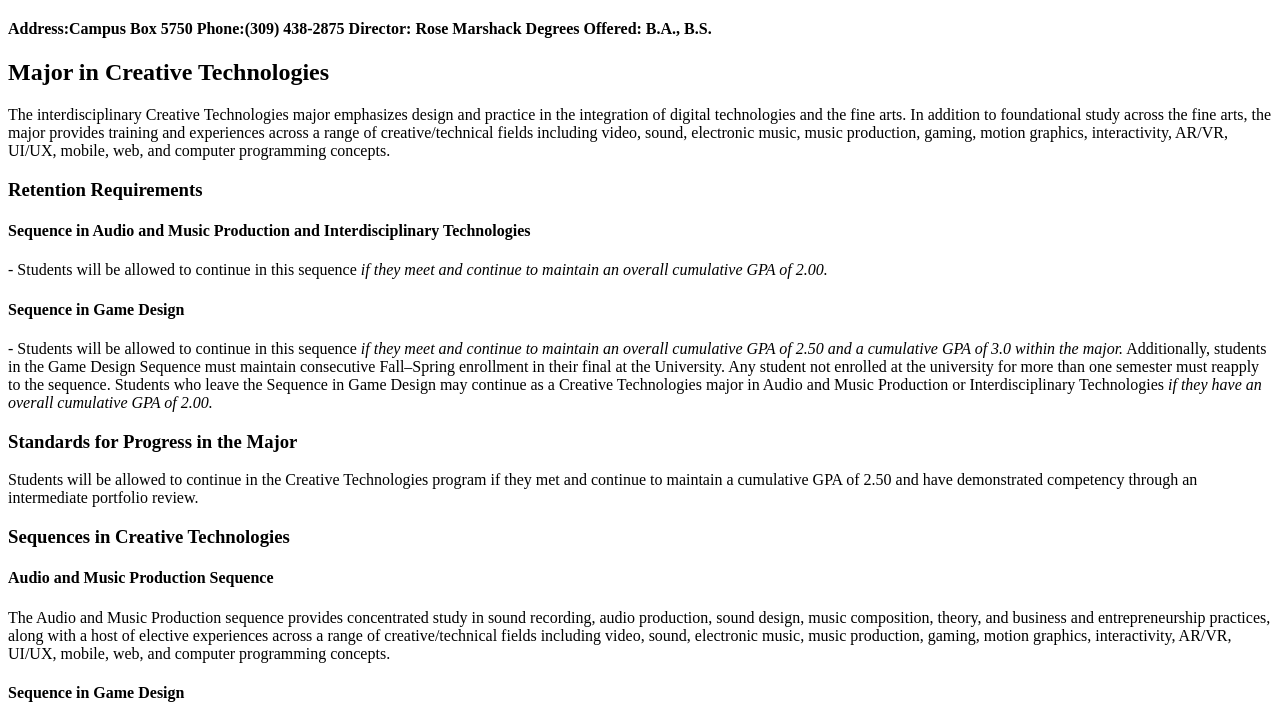
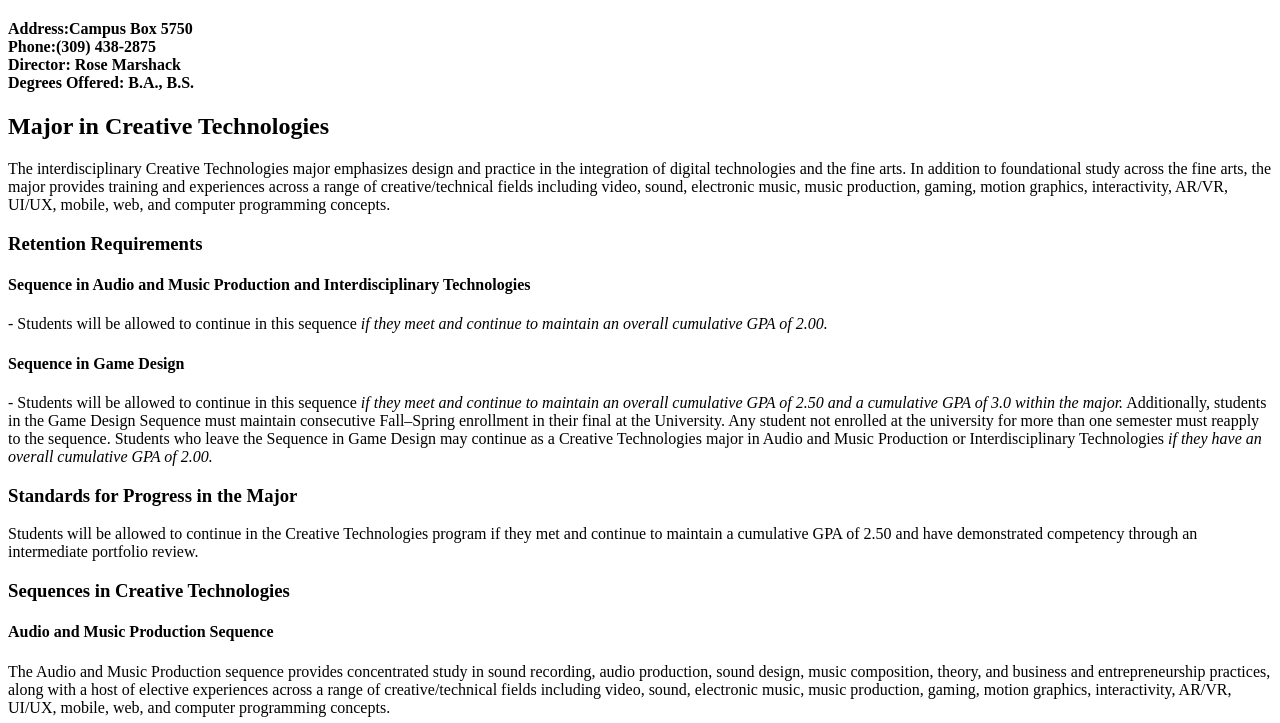
Before and after one commit to aclar18/CTK-301, a plain HTML site: page Reeeeal_Basic.html in a window 1280 px wide. Shown: the part 60-783 px from the top of the page. Drawn offline with Linux system fonts and the light colour scheme.

Commit message:
Add files via upload

```diff
--- a/Reeeeal_Basic.html
+++ b/Reeeeal_Basic.html
@@ -7,9 +7,9 @@
   <body>
     <h1><b>Creative Technologies Program</b></h1>
 
-<h4><b>Address:</b>Campus Box 5750
-    <b>Phone:</b>(309) 438-2875
-    <b>Director:</b> Rose Marshack
+<h4><b>Address:</b>Campus Box 5750<br>
+    <b>Phone:</b>(309) 438-2875<br>
+    <b>Director:</b> Rose Marshack<br>
     <b>Degrees Offered:</b> B.A., B.S.</h4>
 
 <h2><b>Major in Creative Technologies</b></h2>
```
